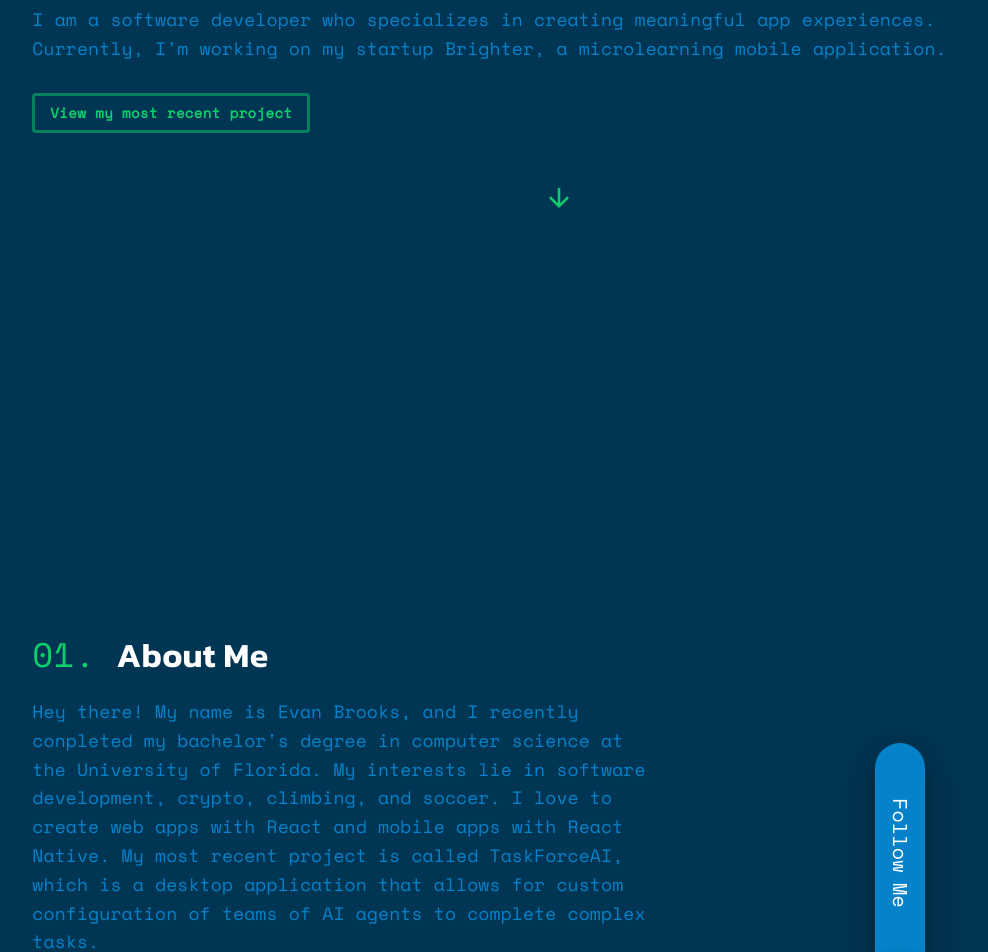
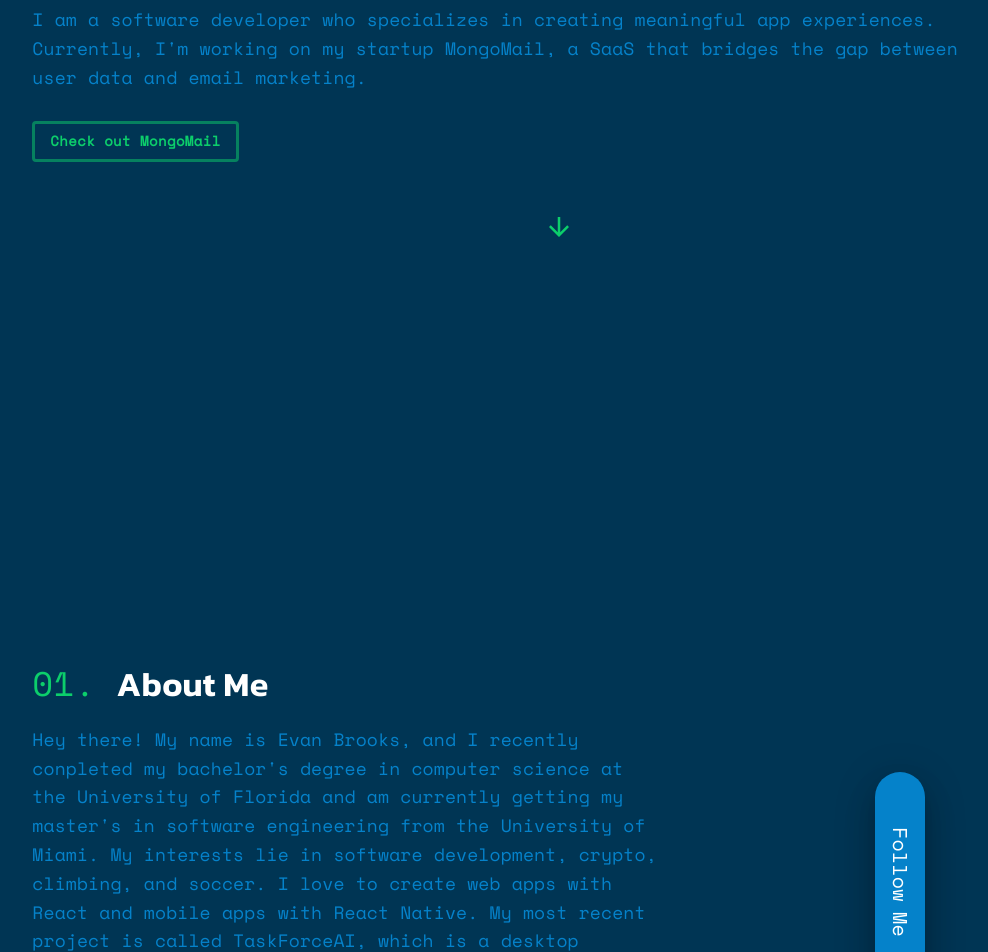
Before and after one commit to evanbrooks0629/evanbrooks, a React (Create React App) app: page / in a window 1280 px wide. Shown: the part 340-1292 px from the top of the page, without its empty margins (81-1069 px from the left). Built offline with nearby package versions, Linux system fonts and the light colour scheme; a web font is replaced by a local one.

Commit message:
Update App.js - add MongoMail

```diff
--- a/src/App.js
+++ b/src/App.js
@@ -152,9 +152,9 @@
               Software Engineer
             </Typography>
             <Typography variant="h6" color="secondary" sx={{ marginTop: { xs: '20px', sm: '10px', md: '10px', lg: '10px' } }} style={{fontSize: '18px', fontFamily: 'Space Mono'}}>
-              I am a software developer who specializes in creating meaningful app experiences. Currently, I'm working on my startup Brighter, a microlearning mobile application.
+              I am a software developer who specializes in creating meaningful app experiences. Currently, I'm working on my startup MongoMail, a SaaS that bridges the gap between user data and email marketing.
             </Typography>
-            <Button variant="outlined" color="success" href="https://github.com/evanbrooks0629/TaskForceAI" target="_blank" style={{marginTop: '30px', textTransform: 'none', borderWidth: '3px', fontWeight: 'bold', fontFamily: 'Space Mono'}}>View my most recent project</Button>
+            <Button variant="outlined" color="success" href="https://mongomail.co" target="_blank" style={{marginTop: '30px', textTransform: 'none', borderWidth: '3px', fontWeight: 'bold', fontFamily: 'Space Mono'}}>Check out MongoMail</Button>
           </Grid>
           <Grid item xs={2} />
           <Grid item xs={12} style={{height: '50px'}} />
@@ -168,7 +168,7 @@
             <Grid item container xs={8} sm={6} md={6} lg={6} >
               <Typography variant="h4" color="primary" style={{fontFamily: 'Kanit'}}><span style={{color: '#0cce6b', fontFamily: 'Space Mono'}}>01.&nbsp;</span>About Me</Typography>
               <Typography variant="h6" color="secondary" style={{marginTop: "20px", fontSize: '18px', fontFamily: 'Space Mono'}}>
-                Hey there! My name is Evan Brooks, and I recently conpleted my bachelor's degree in computer science at the University of Florida. My interests lie in software development, crypto, climbing, and soccer. I love to create web apps with React and mobile apps with React Native. My most recent project is called TaskForceAI, which is a desktop application that allows for custom configuration of teams of AI agents to complete complex tasks.
+                Hey there! My name is Evan Brooks, and I recently conpleted my bachelor's degree in computer science at the University of Florida and am currently getting my master's in software engineering from the University of Miami. My interests lie in software development, crypto, climbing, and soccer. I love to create web apps with React and mobile apps with React Native. My most recent project is called TaskForceAI, which is a desktop application that allows for custom configuration of teams of AI agents to complete complex tasks.
               </Typography>
               <Typography variant="h6" color="secondary" style={{marginTop: "20px", fontSize: '18px', fontFamily: 'Space Mono'}}>
                 I tend to work with JavaScript, Python, and C++, but I am also knowledgable in HTML, CSS, PHP, MySQL.  Recently I have been working on projects using React and Node.
@@ -208,6 +208,7 @@
                 </Typography>
               </Grid>
               <Grid item container xs={12} style={{marginTop: '30px', position: 'relative'}}>
+                <Project title="MongoMail" link1="" link2="https://mongomail.co" subtitle="MongoMail connects to various databases, like MongoDB, and email providers, like SendGrid, to seamlessly bridge the gap between user data and email marketing. Key features include user segmentation, email template management, valuable deliverability analytics, and complete email personalization. Built with Node.js, Express.js, Next.js, AWS EC2, Ngrok, PM2, Stripe, & Unlayer. Currently supports integrations for MongoDB, Gmail, and SendGrid." img1={taskforce} />
                 <Project title="TaskForceAI" link1="https://github.com/evanbrooks0629/TaskForceAI" link2="https://youtu.be/npXj7mpZvDQ" subtitle="TaskForceAI is a desktop application that allows for custom configuration of teams of AI agents to complete complex tasks. Users can choose from multiple LLMs to run tasks. By configuring teams of agents, each task can be worked on by multiple agents simultaneously. Built using PyQt6 and Microsoft Autogen in Python." img1={taskforce} />
                 <Project title="XRPH Wallet" link1="https://apps.apple.com/us/app/xrph-wallet/id6451218628" link2="https://github.com/XRPHealthcare/XRPH-Mobile-Wallet" subtitle="A non-custodial mobile wallet for the XRP Ledger. Users can send and receive XRP and XRPH, track transaction history, and get rewards using the XRPH Prescription Savings Card. Built with React Native, Firebase, Google Cloud, and XRPL.js. Visit the link to find out how to download it and the Github repository to view the open source code." img1={xrph} />
                 <Project title="TimeBlock" link1="https://github.com/evanbrooks0629/TimeBlock" link2="https://evanbrooks0629.github.io/TimeBlock/" subtitle="Inspired by the popular TimeBlocking technique, I set out to create an app that let me do that, but using technology. This PWA lets you visually plan out your day by using things called 'blocks,' which can be any event. It is quite useful when you know you have things to do, but are having trouble planning out fitting everything into your day." img1={timeblock} />
```
